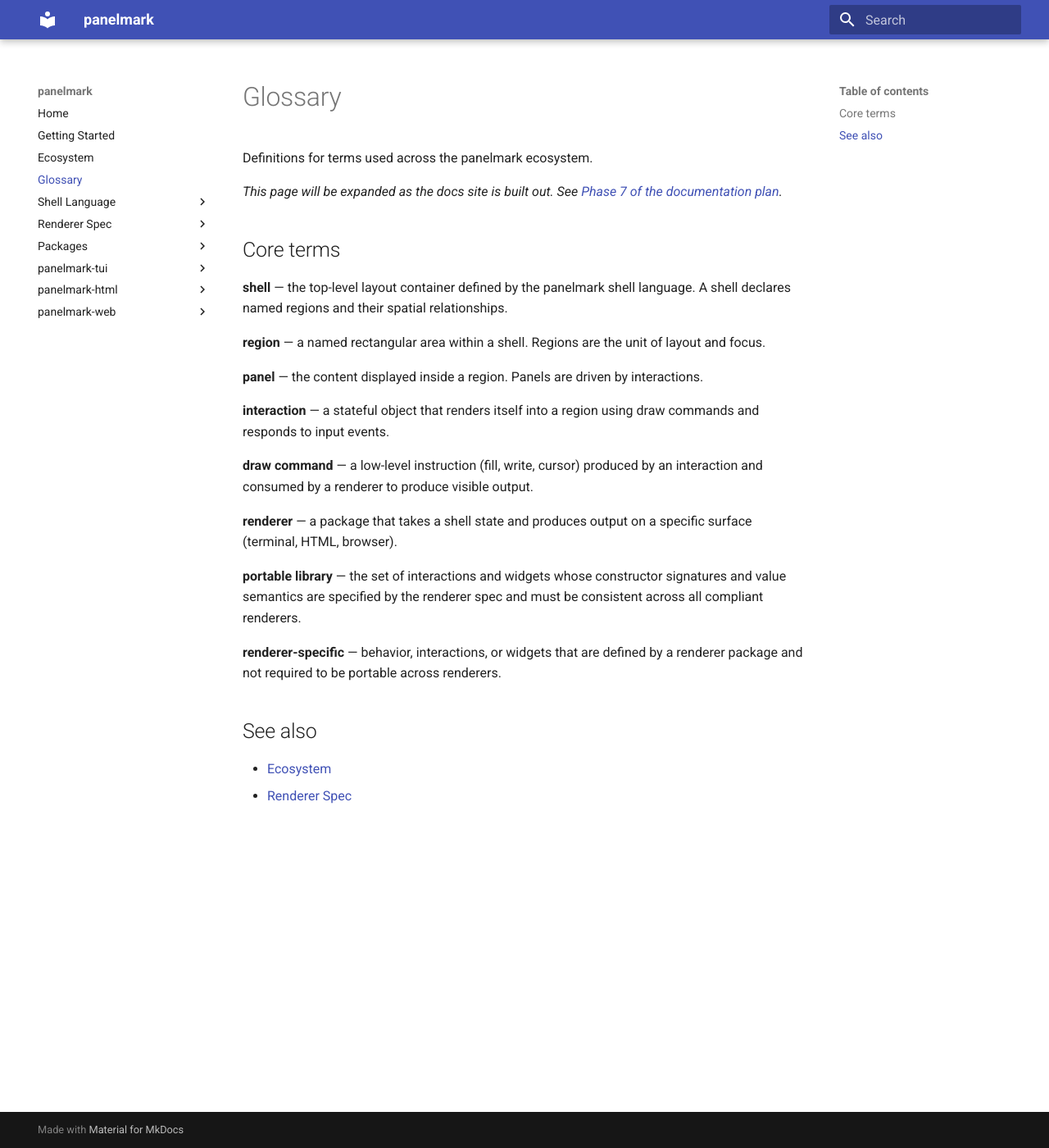
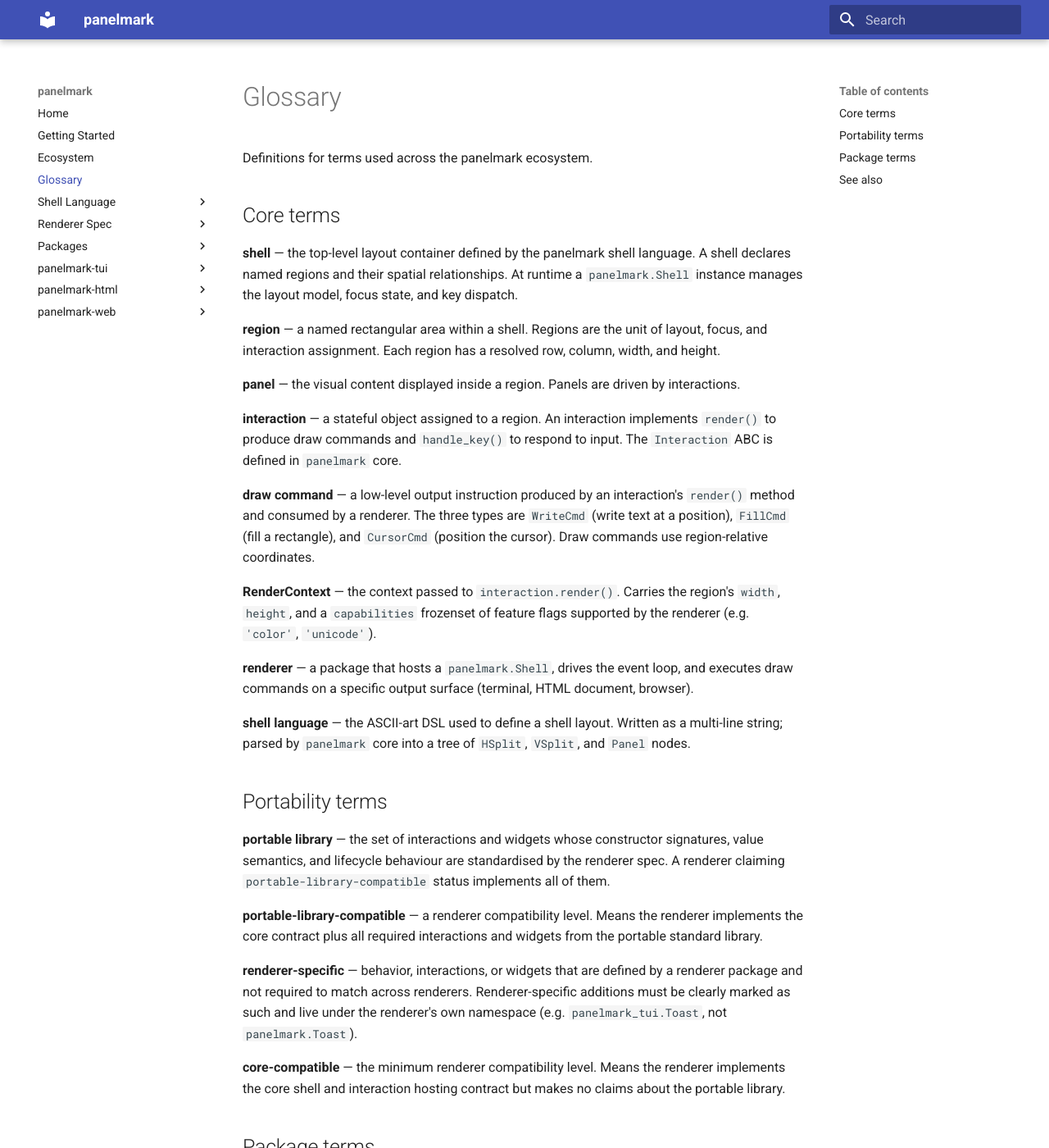
Before and after one commit to sirrommit/panelmark-docs, an MkDocs documentation site: the page built from docs/glossary.md, in a window 1280 px wide and 1400 px high. Shown: the whole window at 82% size. Built offline with MkDocs 1.6.1 and Material for MkDocs 9.7.7, drawn with Linux system fonts in a browser that asks for light colours; some of the changed text lies outside the part shown.

Commit message:
docs: Phase 7 — cross-cutting explanatory pages
Expands glossary with full definitions for all ecosystem terms (draw
commands, RenderContext, portability labels, package terms). Removes
placeholder stub text.

Adds "Which package do I need?" decision table and "Portable vs
renderer-specific" comparison table to getting-started.md, making the
portability boundary explicit and navigable for new users.

Co-Authored-By: Claude Sonnet 4.6 <noreply@anthropic.com>

```diff
--- a/docs/glossary.md
+++ b/docs/glossary.md
@@ -2,27 +2,47 @@
 
 Definitions for terms used across the panelmark ecosystem.
 
-*This page will be expanded as the docs site is built out. See [Phase 7 of the documentation plan](https://github.com/sirrommit/panelmark-docs).*
-
 ## Core terms
 
-**shell** — the top-level layout container defined by the panelmark shell language. A shell declares named regions and their spatial relationships.
+**shell** — the top-level layout container defined by the panelmark shell language. A shell declares named regions and their spatial relationships. At runtime a `panelmark.Shell` instance manages the layout model, focus state, and key dispatch.
 
-**region** — a named rectangular area within a shell. Regions are the unit of layout and focus.
+**region** — a named rectangular area within a shell. Regions are the unit of layout, focus, and interaction assignment. Each region has a resolved row, column, width, and height.
 
-**panel** — the content displayed inside a region. Panels are driven by interactions.
+**panel** — the visual content displayed inside a region. Panels are driven by interactions.
 
-**interaction** — a stateful object that renders itself into a region using draw commands and responds to input events.
+**interaction** — a stateful object assigned to a region. An interaction implements `render()` to produce draw commands and `handle_key()` to respond to input. The `Interaction` ABC is defined in `panelmark` core.
 
-**draw command** — a low-level instruction (fill, write, cursor) produced by an interaction and consumed by a renderer to produce visible output.
+**draw command** — a low-level output instruction produced by an interaction's `render()` method and consumed by a renderer. The three types are `WriteCmd` (write text at a position), `FillCmd` (fill a rectangle), and `CursorCmd` (position the cursor). Draw commands use region-relative coordinates.
 
-**renderer** — a package that takes a shell state and produces output on a specific surface (terminal, HTML, browser).
+**RenderContext** — the context passed to `interaction.render()`. Carries the region's `width`, `height`, and a `capabilities` frozenset of feature flags supported by the renderer (e.g. `'color'`, `'unicode'`).
 
-**portable library** — the set of interactions and widgets whose constructor signatures and value semantics are specified by the renderer spec and must be consistent across all compliant renderers.
+**renderer** — a package that hosts a `panelmark.Shell`, drives the event loop, and executes draw commands on a specific output surface (terminal, HTML document, browser).
 
-**renderer-specific** — behavior, interactions, or widgets that are defined by a renderer package and not required to be portable across renderers.
+**shell language** — the ASCII-art DSL used to define a shell layout. Written as a multi-line string; parsed by `panelmark` core into a tree of `HSplit`, `VSplit`, and `Panel` nodes.
+
+## Portability terms
+
+**portable library** — the set of interactions and widgets whose constructor signatures, value semantics, and lifecycle behaviour are standardised by the renderer spec. A renderer claiming `portable-library-compatible` status implements all of them.
+
+**portable-library-compatible** — a renderer compatibility level. Means the renderer implements the core contract plus all required interactions and widgets from the portable standard library.
+
+**renderer-specific** — behavior, interactions, or widgets that are defined by a renderer package and not required to match across renderers. Renderer-specific additions must be clearly marked as such and live under the renderer's own namespace (e.g. `panelmark_tui.Toast`, not `panelmark.Toast`).
+
+**core-compatible** — the minimum renderer compatibility level. Means the renderer implements the core shell and interaction hosting contract but makes no claims about the portable library.
+
+## Package terms
+
+**panelmark** — the core package. Zero-dependency. Provides the shell language, parser, layout model, `Shell` class, and `Interaction` ABC.
+
+**panelmark-tui** — the terminal renderer. Uses `blessed` to render to a real terminal. Claims `portable-library-compatible` status.
+
+**panelmark-html** — the static HTML/CSS renderer. Produces HTML strings from a shell; does not handle live interaction or browser events. Pre-alpha.
+
+**panelmark-web** — the live web runtime. Adds WebSocket sessions, keyboard relay, and server-side draw-command-to-HTML rendering on top of `panelmark-html`. Claims `portable-library-compatible` status.
 
 ## See also
 
 - [Ecosystem](ecosystem.md)
 - [Renderer Spec](renderer-spec/overview.md)
+- [Extensions and Compatibility](renderer-spec/extensions.md)
+- [Shell Language Overview](shell-language/overview.md)
```
Also changed, not shown: docs/getting-started.md (+37 -0 lines).
